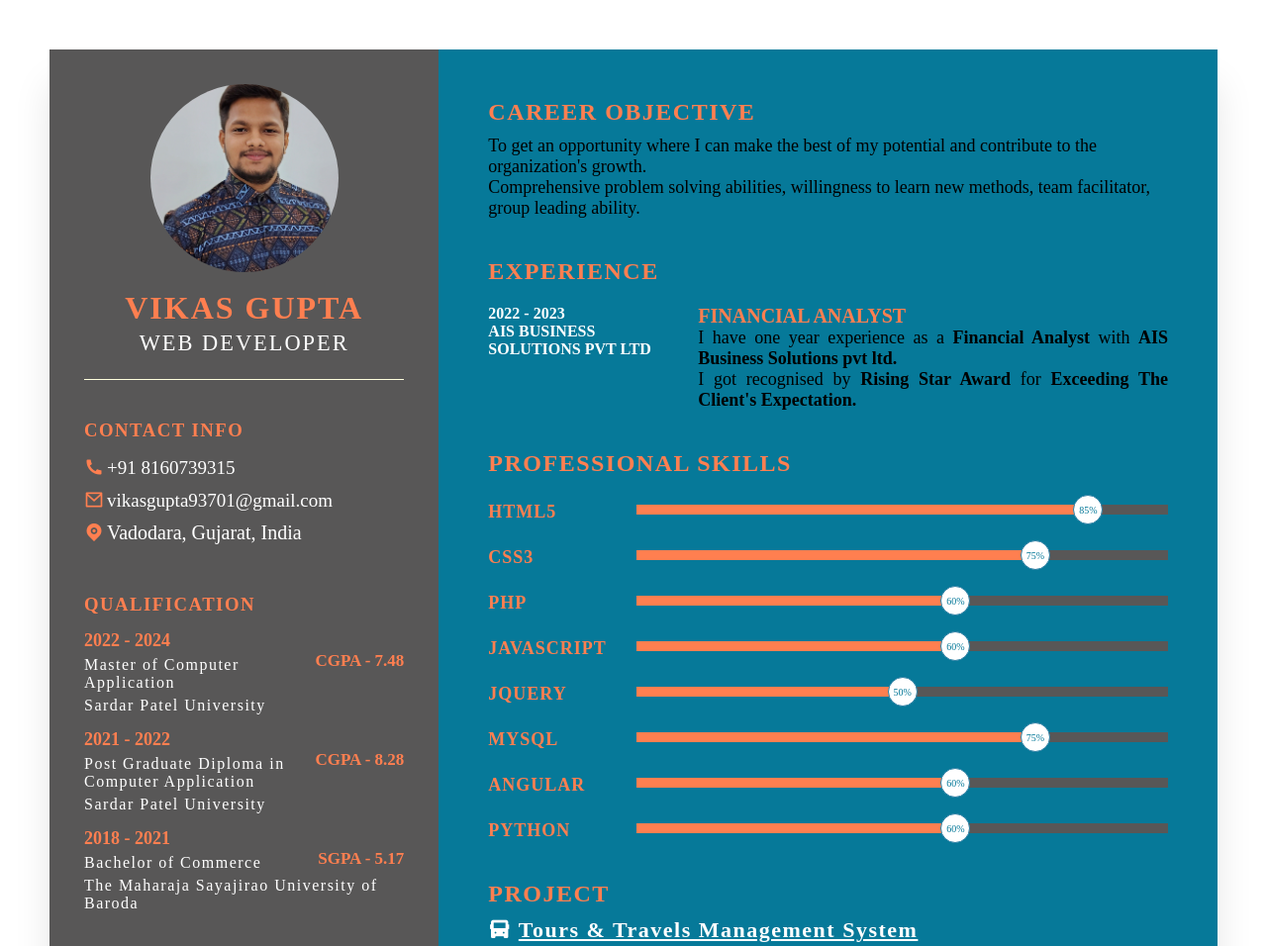
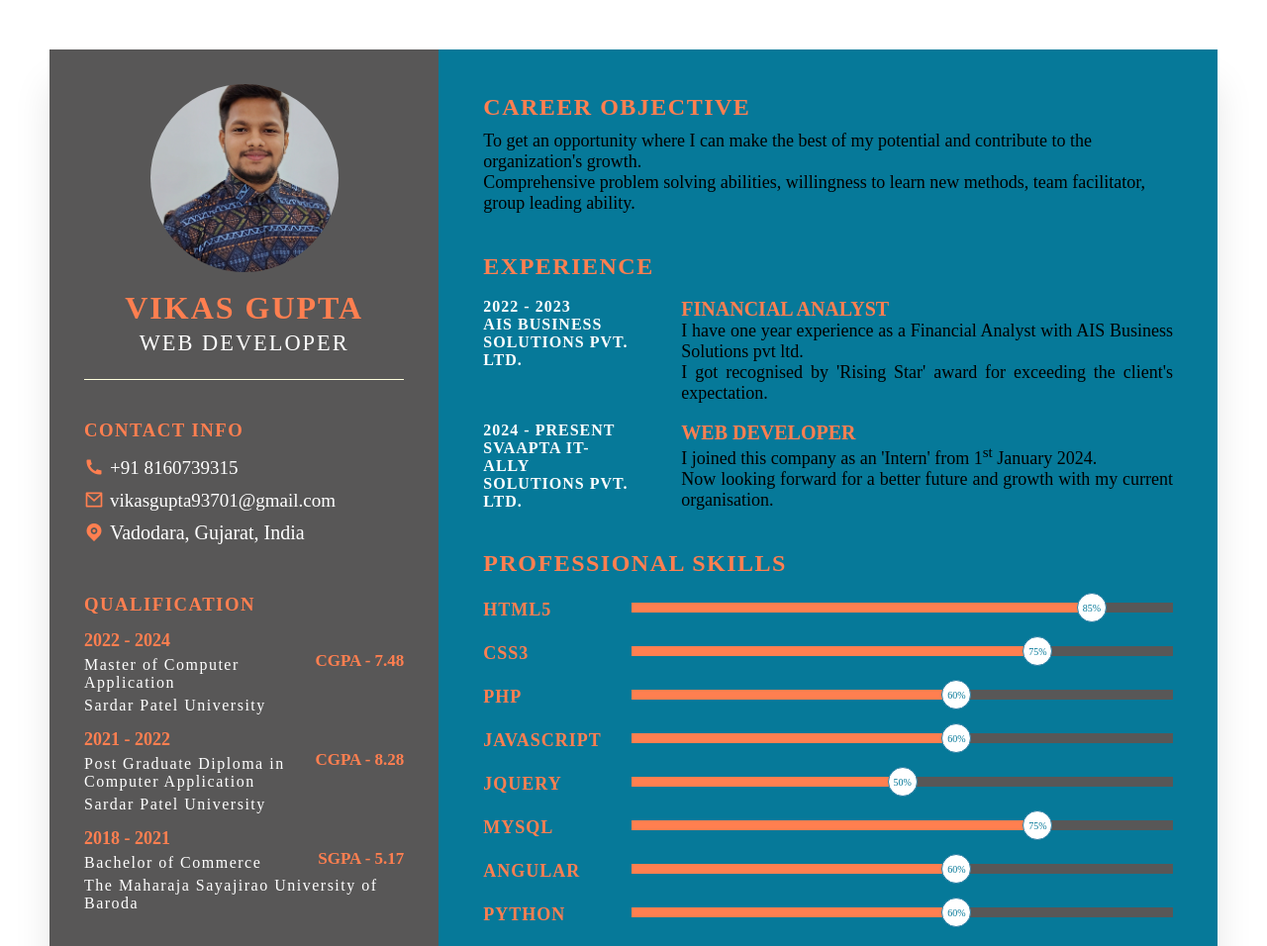
Before and after one commit to Vikasgupta8160/My_Resume, a plain HTML site: page index.html in a window 1280 px wide. Shown: the top 956 px of the page at 99% size. Drawn offline with nearby package versions, Linux system fonts and the light colour scheme.

Commit message:
index.html style.css

```diff
--- a/index.html
+++ b/index.html
@@ -91,11 +91,21 @@
           <div class="box">
             <div class="year_company">
               <h5>2022 - 2023</h5>
-              <h5>AIS Business Solutions pvt ltd</h5>
+              <h5>AIS Business Solutions Pvt. Ltd.</h5>
             </div>
             <div class="text">
               <h4>Financial Analyst</h4>
-              <p>I have one year experience as a <b>Financial Analyst</b> with <b>AIS Business Solutions pvt ltd.</b><br>I got recognised by <b>Rising Star Award</b> for <b>Exceeding The Client's Expectation.</b></p>
+              <p>I have one year experience as a Financial Analyst with AIS Business Solutions pvt ltd.<br>I got recognised by 'Rising Star' award for exceeding the client's expectation.</b></p>
+            </div>
+          </div>
+          <div class="box">
+            <div class="year_company">
+              <h5>2024 - Present</h5>
+              <h5>SVAAPTA IT-ALLY Solutions Pvt. Ltd.</h5>
+            </div>
+            <div class="text">
+              <h4>Web Developer</h4>
+              <p>I joined this company as an 'Intern' from 1<sup>st</sup> January 2024.</b><br>Now looking forward for a better future and growth with my current organisation.</p>
             </div>
           </div>
         </div>
--- a/style.css
+++ b/style.css
@@ -151,7 +151,7 @@ body{
 .container .right_side{
     position: relative;
     background: #067999;
-    padding: 50px;
+    padding: 45px;
 }
 
 .about{
@@ -175,11 +175,13 @@ p{
 .about .box{
     display: flex;
     flex-direction: row;
-    margin: 20px 0;
+    margin: 18px 0;
 }
 
 .about .box .year_company{
     min-width: 150px;
+    width: 0px;
+    margin-right: 40px;
 }
 
 .about .box .year_company h5{
@@ -187,9 +189,10 @@ p{
     color: #FFFFFF;
     font-weight: 600;
     font-size: 16px;
+    letter-spacing: 1px;
 }
 .text{
-    margin-left: 7px;
+    margin-left: 10px;
 }
 .about .box .text h4{
     text-transform: uppercase;
@@ -417,6 +420,9 @@ p{
     .container .right_side{
         padding: 30px;
     }
+    .about .box .year_company{
+        width: 350px;
+    }
 }
 @media (max-width: 480px){
     .contactInfo.education h6{
@@ -427,6 +433,9 @@ p{
     }
     .container .right_side{
         padding: 20px;
+    }
+    .about .box .year_company{
+        width: 250px;
     }
 }
 @media (max-width: 320px) {
@@ -446,4 +455,7 @@ p{
     .contactInfo.education h6{
         float: none;
     }
+    .about .box .year_company{
+        width: 300px;
+    }
 }
```
